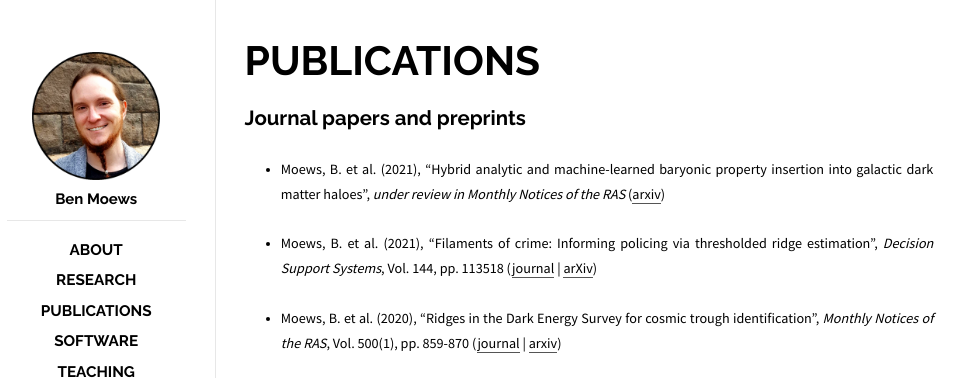
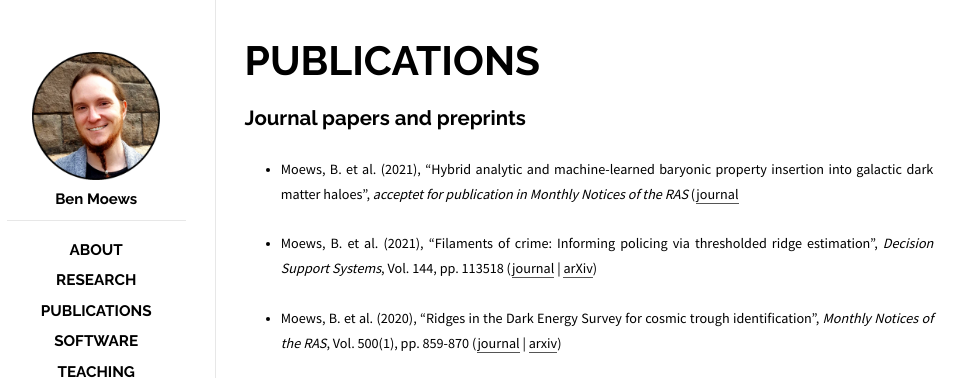
Before and after one commit to moews/moews.github.io, a Jekyll site: the page built from _posts/2017-03-25-publications.md, in a window 1280 px wide. Shown: the top 378 px of the page, without its empty margins (143-1110 px from the left). Built offline with Jekyll 4.4.1, drawn with Linux system fonts in a browser that asks for light colours.

Commit message:
Update 2017-03-25-publications.md

```diff
--- a/_posts/2017-03-25-publications.md
+++ b/_posts/2017-03-25-publications.md
@@ -8,7 +8,7 @@ categories: posts
 
 ## Journal papers and preprints
 
-* <small>Moews, B. et al. (2021), "Hybrid analytic and machine-learned baryonic property insertion into galactic dark matter haloes", _under review in Monthly Notices of the RAS_ ([arxiv](https://arxiv.org/abs/2012.05820))</small>
+* <small>Moews, B. et al. (2021), "Hybrid analytic and machine-learned baryonic property insertion into galactic dark matter haloes", _acceptet for publication in Monthly Notices of the RAS_ ([journal](https://doi.org/10.1093/mnras/stab1120 | [arxiv](https://arxiv.org/abs/2012.05820))</small>
 
 * <small>Moews, B. et al. (2021), "Filaments of crime: Informing policing via thresholded ridge estimation", _Decision Support Systems_, Vol. 144, pp. 113518 ([journal](https://doi.org/10.1016/j.dss.2021.113518) | [arXiv](https://arxiv.org/abs/1907.03206))</small>
 
```
